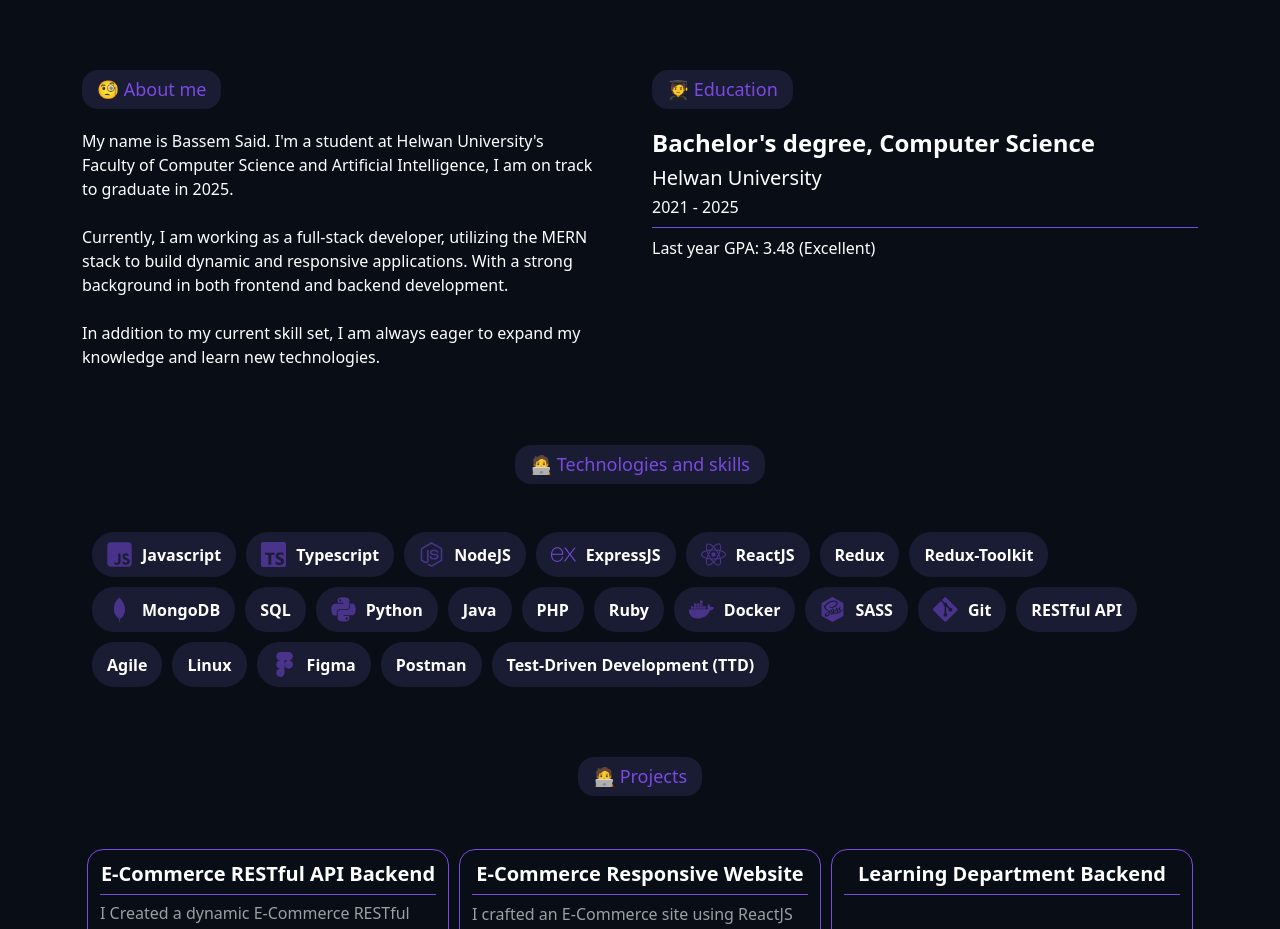
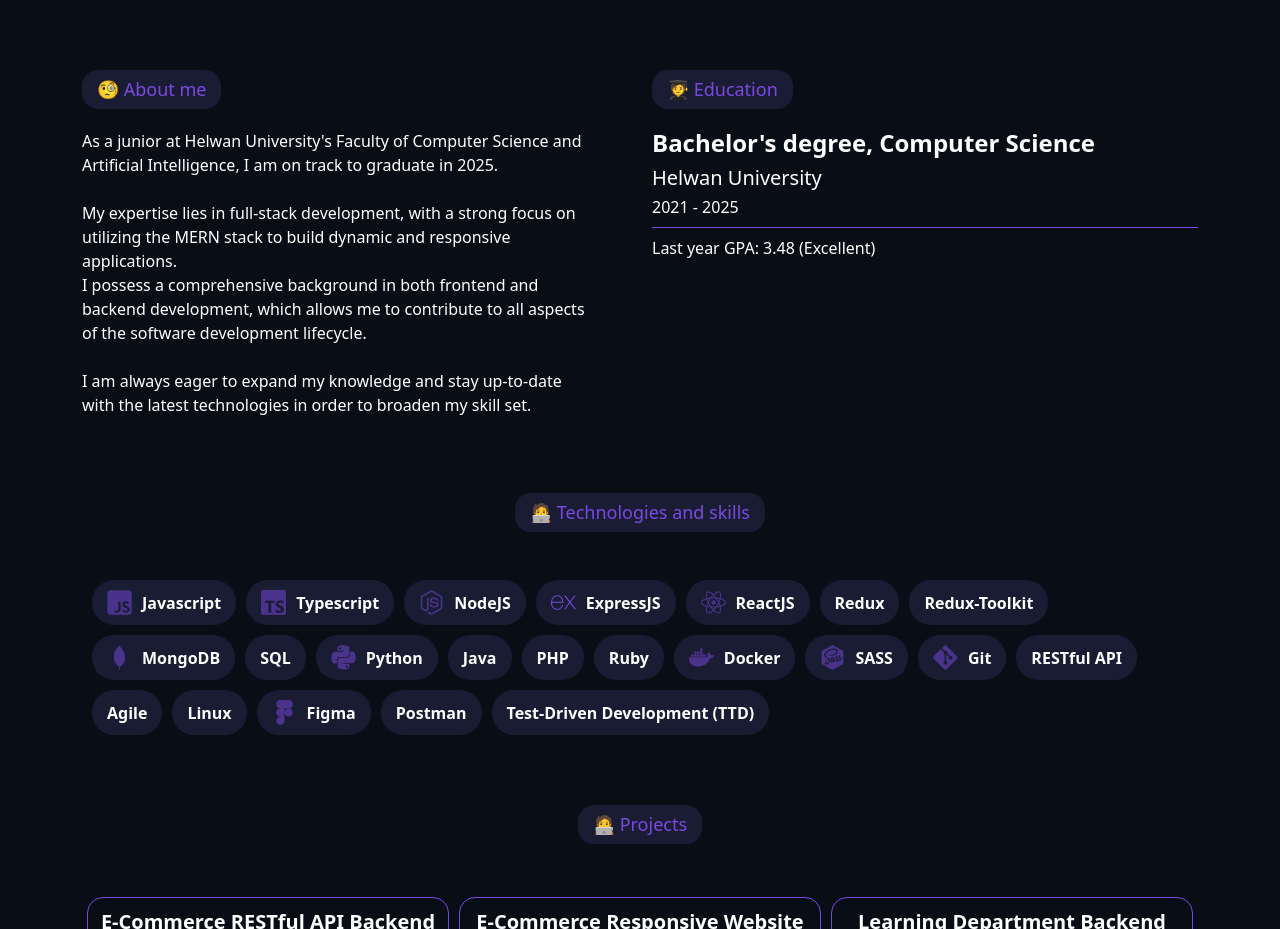
Before and after one commit to bassem620/my-portfolio, a React (Create React App) app: page / in a window 1280 px wide. Shown: the part 780-1709 px from the top of the page. Built offline with nearby package versions, Linux system fonts and the light colour scheme.

Commit message:
About edited

```diff
--- a/src/pages/About.jsx
+++ b/src/pages/About.jsx
@@ -10,9 +10,12 @@ const About = () => {
                             <span>🧐 About me</span>
                         </div>
                         <p className="aboutme">
-                            My name is Bassem Said. I'm a student at Helwan University's Faculty of Computer Science and Artificial Intelligence, I am on track to graduate in 2025. <br/><br/>
-                            Currently, I am working as a full-stack developer, utilizing the MERN stack to build dynamic and responsive applications. With a strong background in both frontend and backend development.<br/><br/>
-                            In addition to my current skill set, I am always eager to expand my knowledge and learn new technologies.
+                        As a junior at Helwan University's Faculty of Computer Science and Artificial Intelligence, I
+                        am on track to graduate in 2025. <br /><br /> My expertise lies in full-stack development, with a strong focus
+                        on utilizing the MERN stack to build dynamic and responsive applications. <br />I possess a
+                        comprehensive background in both frontend and backend development, which allows me to
+                        contribute to all aspects of the software development lifecycle. <br /><br />I am always eager to expand my
+                        knowledge and stay up-to-date with the latest technologies in order to broaden my skill set.
                         </p>
                     </Col>
                     <Col md={6} className="education pt-4 pt-md-0">
```
